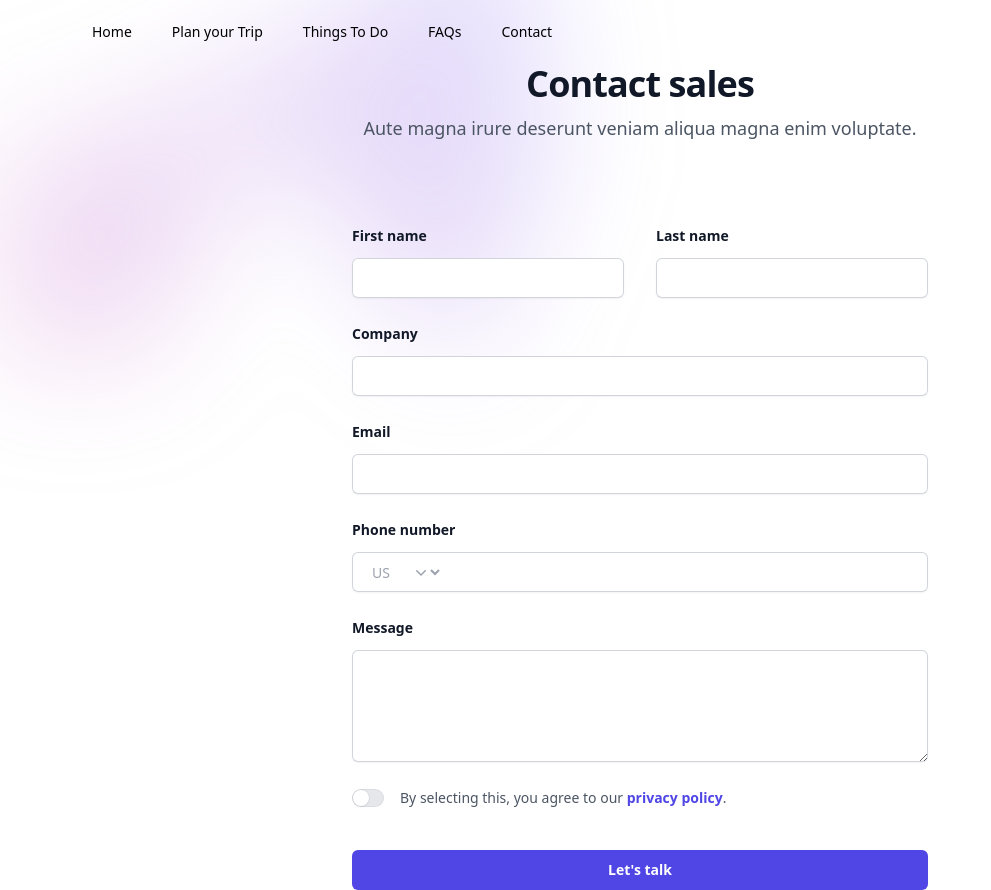
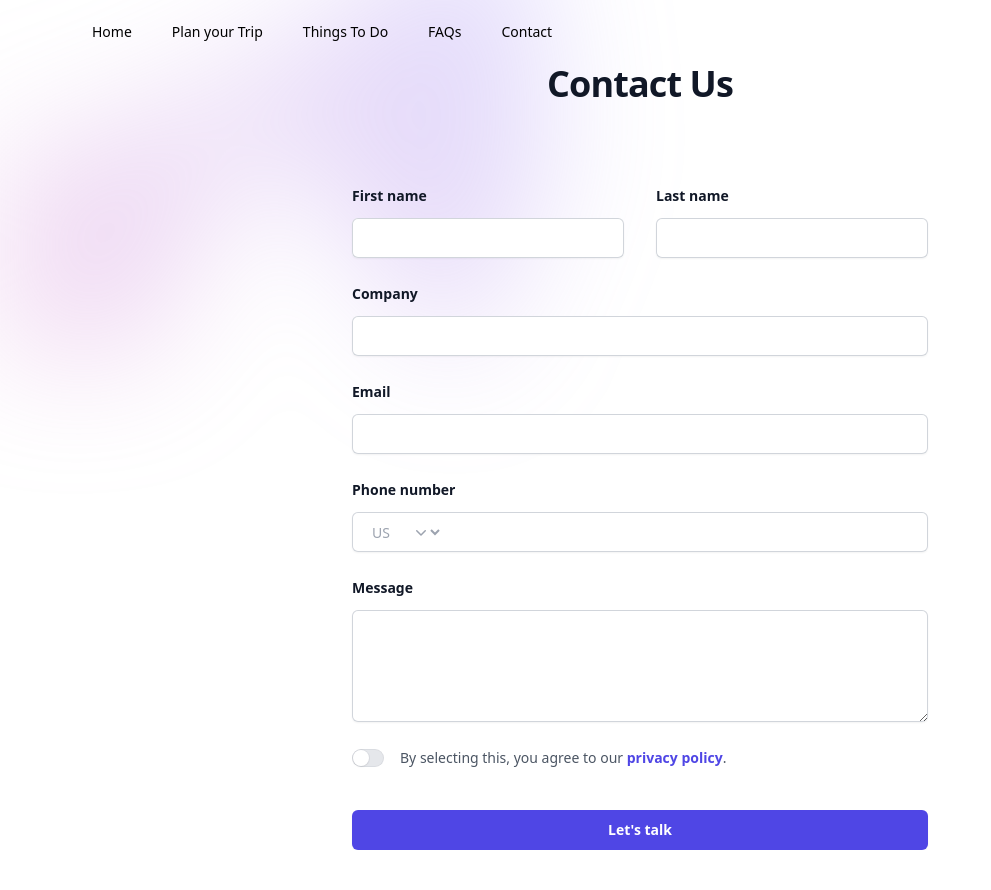
Before and after one commit to lee14k/tourism, a Next.js app: page /contact in a window 1280 px wide. Shown: the whole page, without its empty margins (0-991 px from the left). After the commit the page ends 850 px from the top, so only its background shows below. Built offline with nearby package versions, Linux system fonts and the light colour scheme.

Commit message:
need to finish this

```diff
--- a/components/ContactFill.tsx
+++ b/components/ContactFill.tsx
@@ -26,10 +26,7 @@
         />
       </div>
       <div className="mx-auto max-w-2xl text-center">
-        <h2 className="text-3xl font-bold tracking-tight text-gray-900 sm:text-4xl">Contact sales</h2>
-        <p className="mt-2 text-lg leading-8 text-gray-600">
-          Aute magna irure deserunt veniam aliqua magna enim voluptate.
-        </p>
+        <h2 className="text-3xl font-bold tracking-tight text-gray-900 sm:text-4xl">Contact Us</h2>
       </div>
       <form action="#" method="POST" className="mx-auto mt-16 max-w-xl sm:mt-20">
         <div className="grid grid-cols-1 gap-x-8 gap-y-6 sm:grid-cols-2">
```
